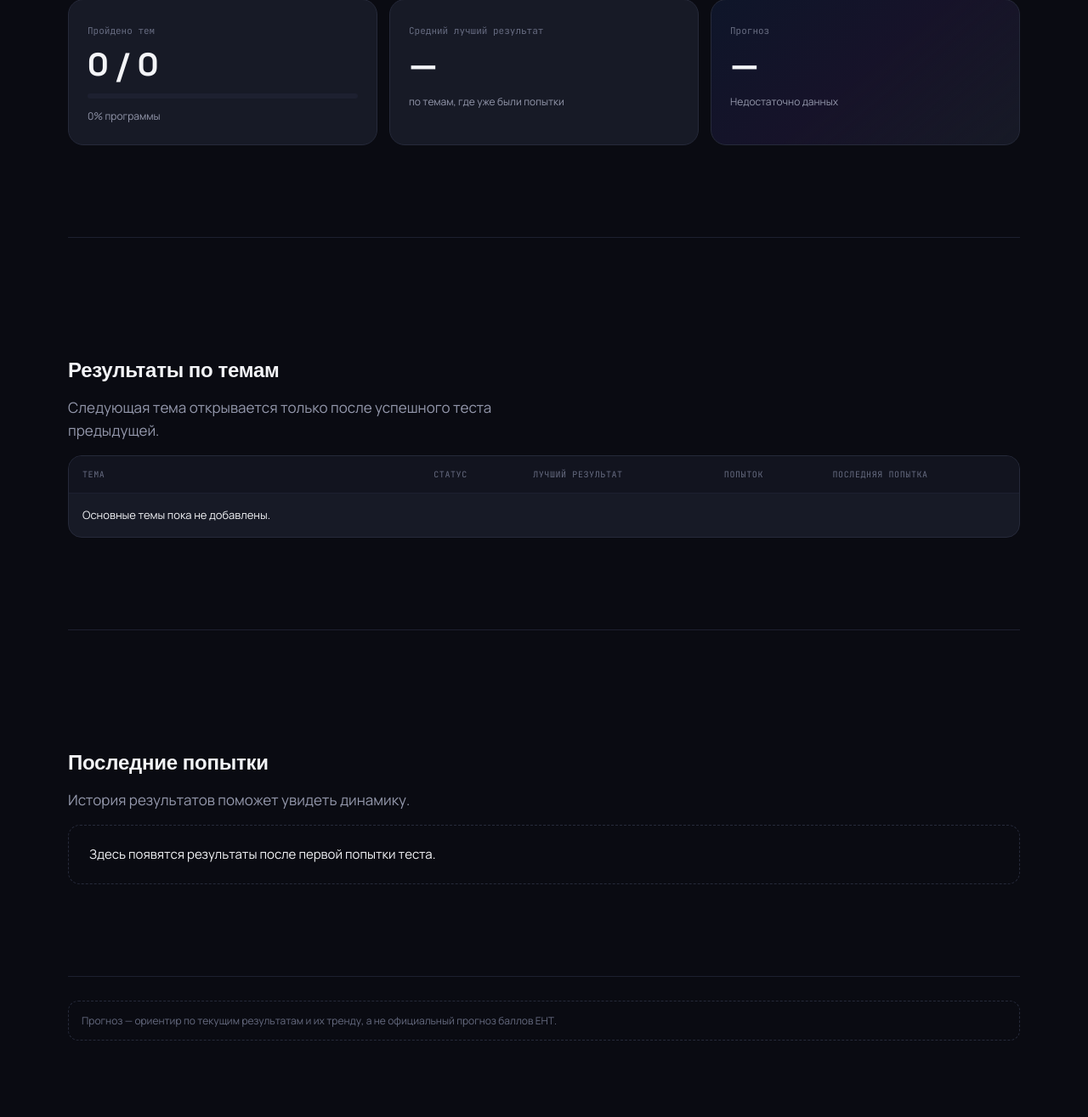
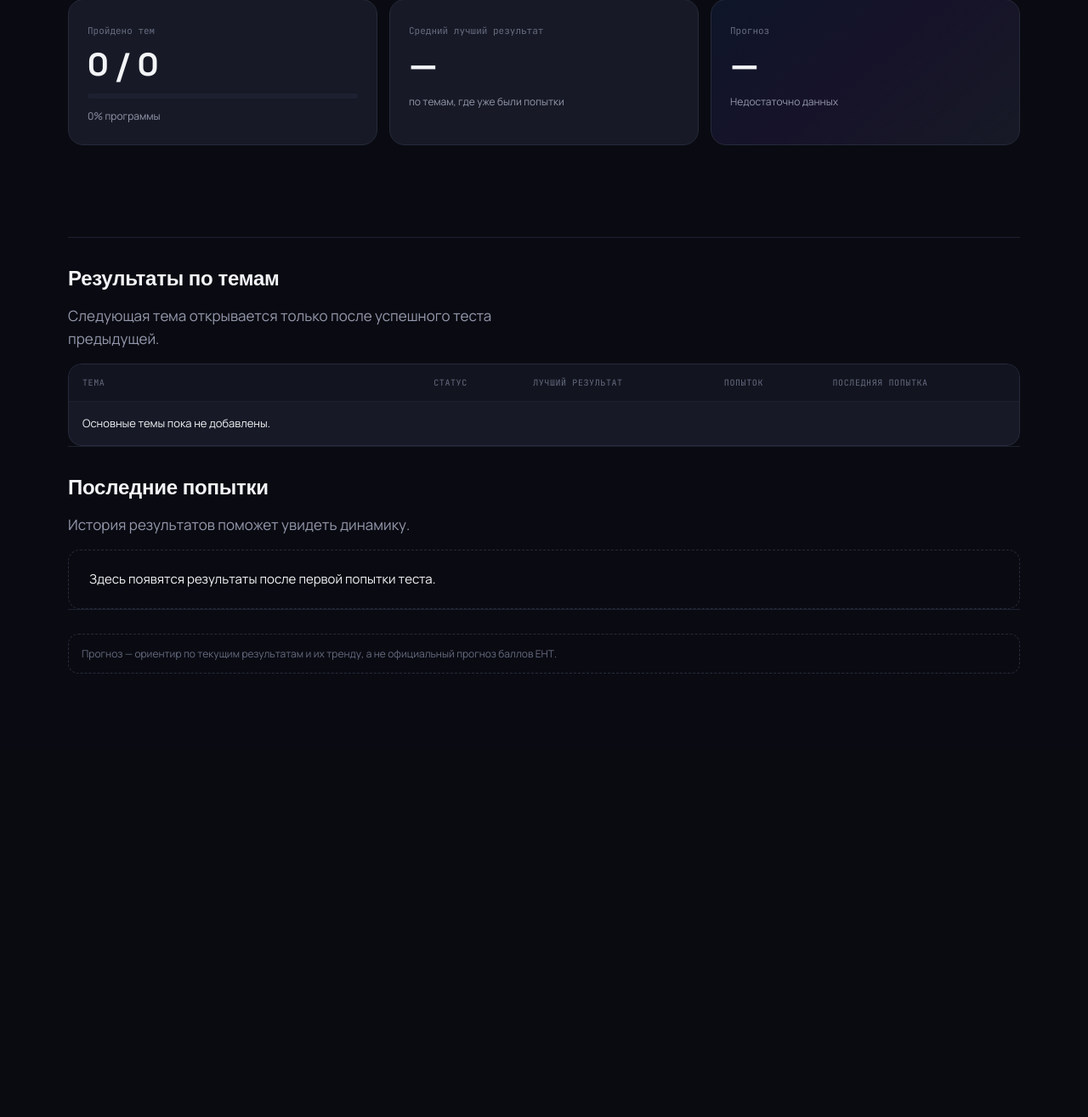
Before and after one commit to TamerlanZhumalipov/BYTE, a Django app: page /app/analytics/ in a window 1280 px wide. Shown: the part 410-1725 px from the top of the page at 85% size. After the commit the page ends 1203 px from the top, so only its background shows below. Run offline with Django 4.2, Linux system fonts and the light colour scheme; the visitor is signed in with stand-in values (Sample User, id 1); data that the repository does not hold is empty.

Commit message:
fix: reset landing section spacing in learning views

```diff
--- a/static/css/app.css
+++ b/static/css/app.css
@@ -1147,3 +1147,7 @@ html.light-theme .video-frame{background:#e8f2f8}
   .quiz-submit-bar .btn{width:100%}
   .quiz-result{padding:17px}
 }
+
+
+/* Reset landing-page section spacing inside the authenticated app. */
+.lesson-block,.quiz-review,.analytics-section{padding:0}
```
